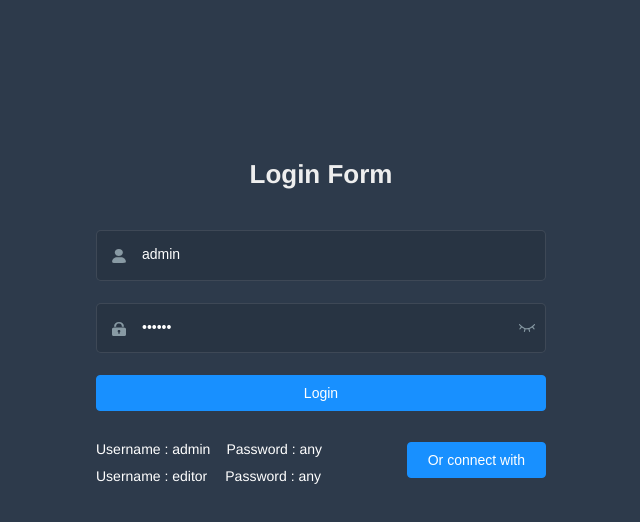
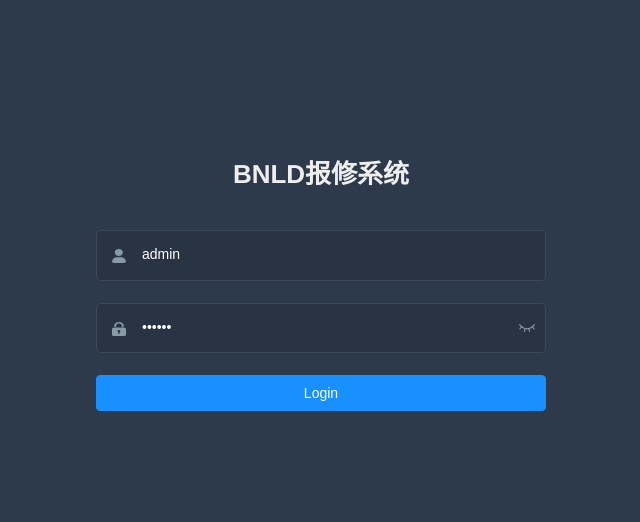
Before and after one commit to Chaoyoushen/rsclient, a Vue app: page /#/login in a window 1280 px wide. Shown: the top 522 px of the page, without its empty margins (319-959 px from the left). Built offline with nearby package versions, Linux system fonts and the light colour scheme.

Commit message:
suit login

```diff
--- a/src/utils/validate.js
+++ b/src/utils/validate.js
@@ -15,8 +15,7 @@ export function isExternal(path) {
  * @returns {Boolean}
  */
 export function validUsername(str) {
-  const valid_map = ['admin', 'editor']
-  return valid_map.indexOf(str.trim()) >= 0
+  return true
 }
 
 /**
--- a/src/views/icons/index.vue
+++ b/src/views/icons/index.vue
@@ -18,7 +18,7 @@
               </div>
             </el-tooltip>
           </div>
-         </div>
+        </div>
       </el-tab-pane>
       <el-tab-pane label="Element-UI Icons">
         <div class="grid">
@@ -33,7 +33,7 @@
               </div>
             </el-tooltip>
           </div>
-         </div>
+        </div>
       </el-tab-pane>
     </el-tabs>
   </div>
@@ -70,7 +70,6 @@ export default {
 .icons-container {
   margin: 10px 20px 0;
   overflow: hidden;
-
   .grid {
     position: relative;
     display: grid;
--- a/src/views/login/index.vue
+++ b/src/views/login/index.vue
@@ -3,18 +3,18 @@
     <el-form ref="loginForm" :model="loginForm" :rules="loginRules" class="login-form" autocomplete="on" label-position="left">
 
       <div class="title-container">
-        <h3 class="title">Login Form</h3>
+        <h3 class="title">BNLD报修系统</h3>
       </div>
 
-      <el-form-item prop="username">
+      <el-form-item prop="workNo">
         <span class="svg-container">
           <svg-icon icon-class="user" />
         </span>
         <el-input
-          ref="username"
-          v-model="loginForm.username"
-          placeholder="Username"
-          name="username"
+          ref="workNo"
+          v-model="loginForm.workNo"
+          placeholder="工号"
+          name="workNo"
           type="text"
           tabindex="1"
           autocomplete="on"
@@ -31,7 +31,7 @@
             ref="password"
             v-model="loginForm.password"
             :type="passwordType"
-            placeholder="Password"
+            placeholder="密码"
             name="password"
             tabindex="2"
             autocomplete="on"
@@ -44,42 +44,16 @@
           </span>
         </el-form-item>
       </el-tooltip>
-
       <el-button :loading="loading" type="primary" style="width:100%;margin-bottom:30px;" @click.native.prevent="handleLogin">Login</el-button>
-
-      <div style="position:relative">
-        <div class="tips">
-          <span>Username : admin</span>
-          <span>Password : any</span>
-        </div>
-        <div class="tips">
-          <span style="margin-right:18px;">Username : editor</span>
-          <span>Password : any</span>
-        </div>
-
-        <el-button class="thirdparty-button" type="primary" @click="showDialog=true">
-          Or connect with
-        </el-button>
-      </div>
     </el-form>
-
-    <el-dialog title="Or connect with" :visible.sync="showDialog">
-      Can not be simulated on local, so please combine you own business simulation! ! !
-      <br>
-      <br>
-      <br>
-      <social-sign />
-    </el-dialog>
   </div>
 </template>
 
 <script>
 import { validUsername } from '@/utils/validate'
-import SocialSign from './components/SocialSignin'
 
 export default {
   name: 'Login',
-  components: { SocialSign },
   data() {
     const validateUsername = (rule, value, callback) => {
       if (!validUsername(value)) {
@@ -90,14 +64,14 @@ export default {
     }
     const validatePassword = (rule, value, callback) => {
       if (value.length < 6) {
-        callback(new Error('The password can not be less than 6 digits'))
+        callback(new Error('密码不能低于六位'))
       } else {
         callback()
       }
     }
     return {
       loginForm: {
-        username: 'admin',
+        workNo: 'admin',
         password: '111111'
       },
       loginRules: {
@@ -165,7 +139,7 @@ export default {
         if (valid) {
           this.loading = true
           this.$store.dispatch('user/login', this.loginForm)
-            .then(() => {
+            .then((res) => {
               this.$router.push({ path: this.redirect || '/', query: this.otherQuery })
               this.loading = false
             })
@@ -186,24 +160,6 @@ export default {
         return acc
       }, {})
     }
-    // afterQRScan() {
-    //   if (e.key === 'x-admin-oauth-code') {
-    //     const code = getQueryObject(e.newValue)
-    //     const codeMap = {
-    //       wechat: 'code',
-    //       tencent: 'code'
-    //     }
-    //     const type = codeMap[this.auth_type]
-    //     const codeName = code[type]
-    //     if (codeName) {
-    //       this.$store.dispatch('LoginByThirdparty', codeName).then(() => {
-    //         this.$router.push({ path: this.redirect || '/' })
-    //       })
-    //     } else {
-    //       alert('第三方登录失败')
-    //     }
-    //   }
-    // }
   }
 }
 </script>
```
Also changed, not shown: 1 other file (tests, documents, lock files or other folders).
